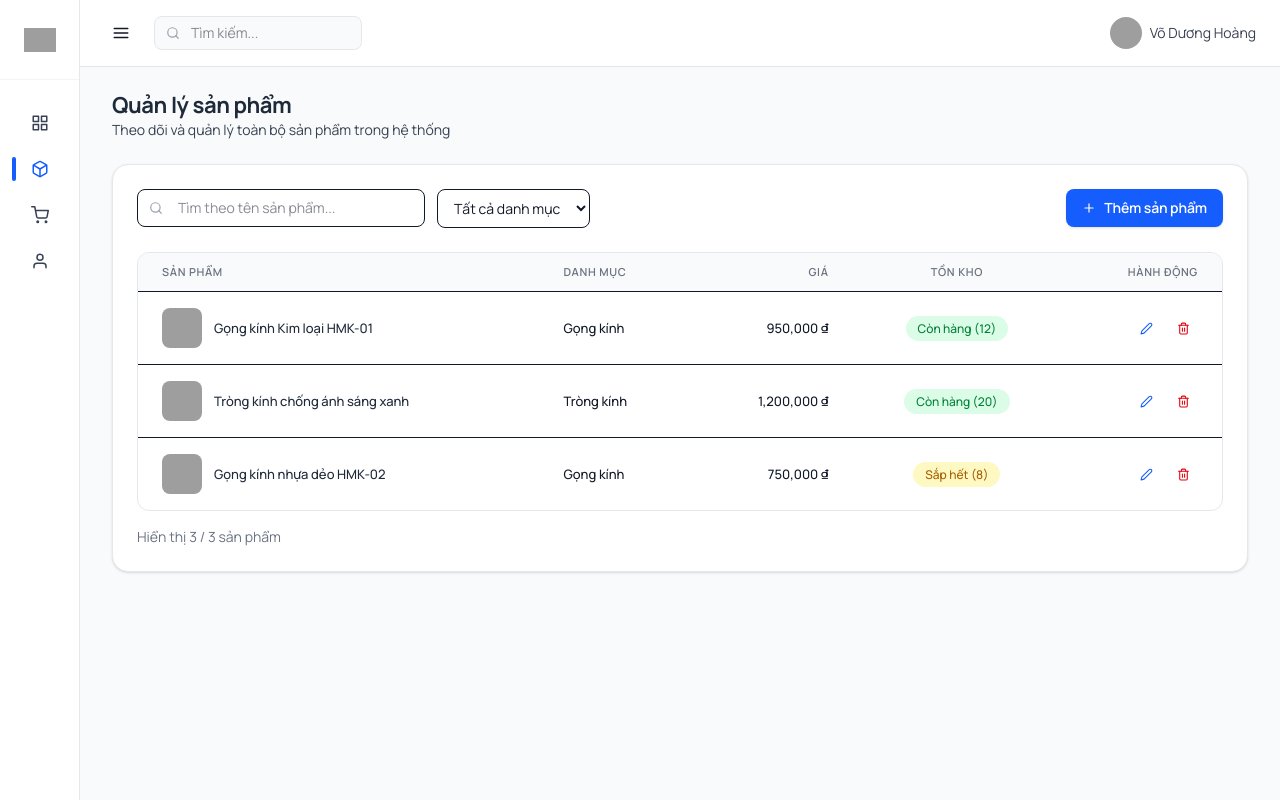
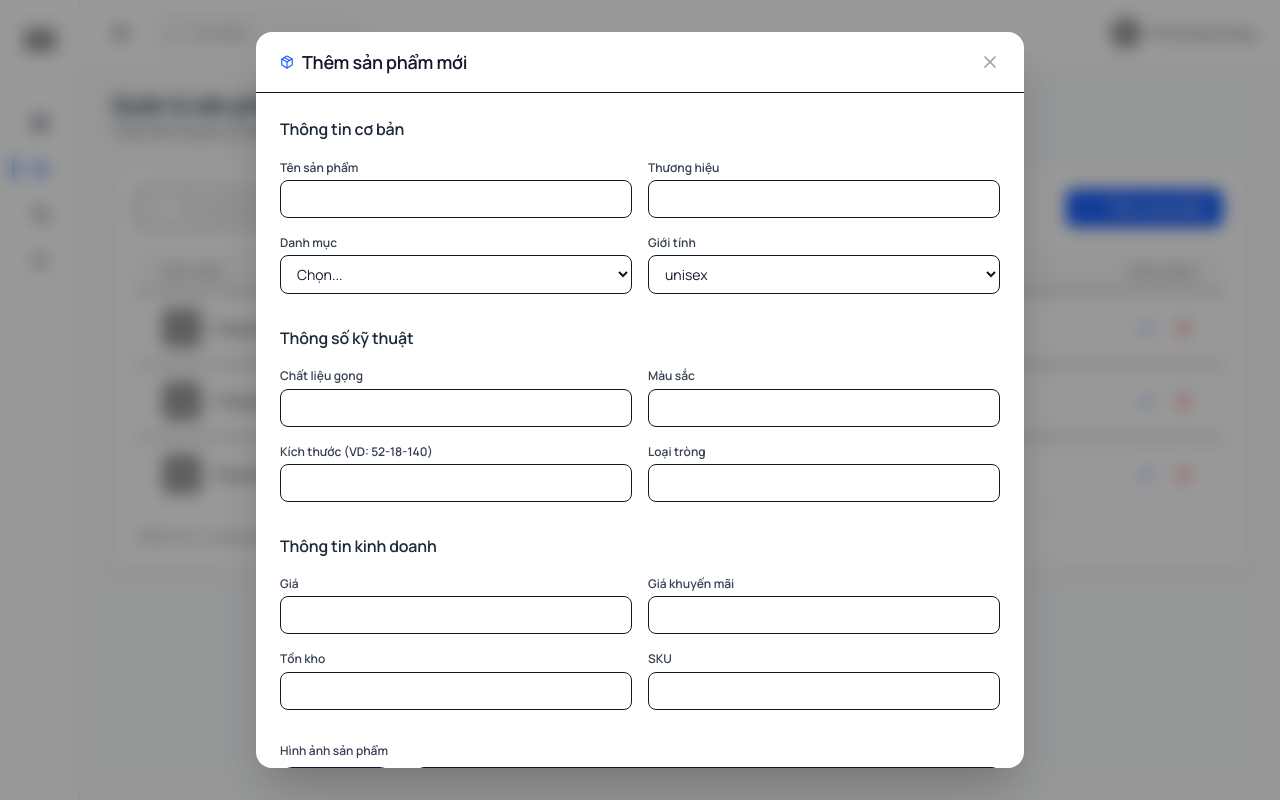
Before and after one commit to KhangTDse/SWP_391_Group5_Frontend, a React (Vite) app: page /dashboard/products in a window 1280 px wide. Both pictures are taken after a click on the button "Thêm sản phẩm". Built offline with nearby package versions, Linux system fonts and the light colour scheme; grey boxes are pictures that could not be loaded.

Commit message:
Update feature: Add Product UI

```diff
--- /dev/null
+++ b/src/modal/AddProductModal.jsx
@@ -0,0 +1,261 @@
+import { useState } from "react";
+import { FiX, FiPackage, FiImage } from "react-icons/fi";
+import { motion, AnimatePresence } from "framer-motion";
+
+function AddProductModal({ onClose, onAdd }) {
+  const [form, setForm] = useState({
+    name: "",
+    brand: "",
+    category: "",
+    gender: "unisex",
+    frameMaterial: "",
+    color: "",
+    size: "",
+    lensType: "",
+    price: "",
+    salePrice: "",
+    stock: "",
+    sku: "",
+    image: "",
+  });
+
+  const handleChange = (e) => {
+    setForm({ ...form, [e.target.name]: e.target.value });
+  };
+
+  const handleSubmit = () => {
+    if (!form.name || !form.category || !form.price) return;
+
+    onAdd({
+      id: Date.now(),
+      ...form,
+      price: Number(form.price),
+      salePrice: form.salePrice ? Number(form.salePrice) : null,
+      stock: Number(form.stock),
+    });
+
+    onClose();
+  };
+
+  return (
+    <AnimatePresence>
+      <motion.div
+        className="fixed inset-0 bg-black/40 backdrop-blur-sm flex items-center justify-center z-50"
+        initial={{ opacity: 0 }}
+        animate={{ opacity: 1 }}
+        exit={{ opacity: 0 }}
+        transition={{ duration: 0.2 }}
+        onClick={onClose}
+      >
+        <motion.div
+          initial={{ scale: 0.92, opacity: 0, y: 40 }}
+          animate={{ scale: 1, opacity: 1, y: 0 }}
+          exit={{ scale: 0.92, opacity: 0, y: 40 }}
+          transition={{
+            type: "spring",
+            stiffness: 260,
+            damping: 20,
+          }}
+          onClick={(e) => e.stopPropagation()}
+          className="bg-white w-full max-w-3xl rounded-2xl shadow-2xl relative max-h-[92vh] overflow-y-auto"
+        >
+          {/* HEADER */}
+          <div className="flex items-center justify-between px-6 py-4 border-b">
+            <div className="flex items-center gap-2">
+              <FiPackage className="text-blue-600" />
+              <h2 className="font-semibold text-lg">Thêm sản phẩm mới</h2>
+            </div>
+
+            <button
+              onClick={onClose}
+              className="text-gray-400 hover:text-gray-600 transition"
+            >
+              <FiX size={20} />
+            </button>
+          </div>
+
+          <div className="p-6 space-y-8">
+            {/* BASIC INFO */}
+            <Section title="Thông tin cơ bản">
+              <Input
+                label="Tên sản phẩm"
+                name="name"
+                value={form.name}
+                onChange={handleChange}
+              />
+              <Input
+                label="Thương hiệu"
+                name="brand"
+                value={form.brand}
+                onChange={handleChange}
+              />
+              <Select
+                label="Danh mục"
+                name="category"
+                value={form.category}
+                onChange={handleChange}
+                options={["Kính mát", "Kính cận", "Gọng kính", "Tròng kính"]}
+              />
+              <Select
+                label="Giới tính"
+                name="gender"
+                value={form.gender}
+                onChange={handleChange}
+                options={["unisex", "male", "female"]}
+              />
+            </Section>
+
+            {/* TECH INFO */}
+            <Section title="Thông số kỹ thuật">
+              <Input
+                label="Chất liệu gọng"
+                name="frameMaterial"
+                value={form.frameMaterial}
+                onChange={handleChange}
+              />
+              <Input
+                label="Màu sắc"
+                name="color"
+                value={form.color}
+                onChange={handleChange}
+              />
+              <Input
+                label="Kích thước (VD: 52-18-140)"
+                name="size"
+                value={form.size}
+                onChange={handleChange}
+              />
+              <Input
+                label="Loại tròng"
+                name="lensType"
+                value={form.lensType}
+                onChange={handleChange}
+              />
+            </Section>
+
+            {/* BUSINESS */}
+            <Section title="Thông tin kinh doanh">
+              <Input
+                label="Giá"
+                name="price"
+                type="number"
+                value={form.price}
+                onChange={handleChange}
+              />
+              <Input
+                label="Giá khuyến mãi"
+                name="salePrice"
+                type="number"
+                value={form.salePrice}
+                onChange={handleChange}
+              />
+              <Input
+                label="Tồn kho"
+                name="stock"
+                type="number"
+                value={form.stock}
+                onChange={handleChange}
+              />
+              <Input
+                label="SKU"
+                name="sku"
+                value={form.sku}
+                onChange={handleChange}
+              />
+            </Section>
+
+            {/* IMAGE */}
+            <div>
+              <label className="text-sm text-gray-600 mb-2 block">
+                Hình ảnh sản phẩm
+              </label>
+
+              <div className="flex gap-6 items-start">
+                <div className="w-28 h-28 border rounded-xl bg-gray-50 flex items-center justify-center overflow-hidden">
+                  {form.image ? (
+                    <img
+                      src={form.image}
+                      alt="preview"
+                      className="w-full h-full object-cover"
+                    />
+                  ) : (
+                    <FiImage className="text-gray-400 text-3xl" />
+                  )}
+                </div>
+
+                <input
+                  name="image"
+                  placeholder="Dán link ảnh vào đây..."
+                  value={form.image}
+                  onChange={handleChange}
+                  className="flex-1 border px-3 py-2 rounded-lg text-sm focus:ring-2 focus:ring-blue-500"
+                />
+              </div>
+            </div>
+          </div>
+
+          {/* FOOTER */}
+          <div className="flex justify-end gap-3 px-6 py-4 border-t bg-gray-50 rounded-b-2xl">
+            <button
+              onClick={onClose}
+              className="px-4 py-2 text-sm border rounded-lg hover:bg-gray-100 transition"
+            >
+              Huỷ
+            </button>
+
+            <button
+              onClick={handleSubmit}
+              className="px-6 py-2 text-sm bg-blue-600 text-white rounded-lg hover:bg-blue-700 transition"
+            >
+              Lưu sản phẩm
+            </button>
+          </div>
+        </motion.div>
+      </motion.div>
+    </AnimatePresence>
+  );
+}
+
+/* COMPONENTS giữ nguyên */
+
+function Section({ title, children }) {
+  return (
+    <div>
+      <h3 className="text-md font-semibold text-gray-800 mb-4">{title}</h3>
+      <div className="grid grid-cols-1 md:grid-cols-2 gap-4">{children}</div>
+    </div>
+  );
+}
+
+function Input({ label, ...props }) {
+  return (
+    <div>
+      <label className="text-sm text-gray-600 mb-1 block">{label}</label>
+      <input
+        {...props}
+        className="w-full border px-3 py-2 rounded-lg text-sm focus:ring-2 focus:ring-blue-500"
+      />
+    </div>
+  );
+}
+
+function Select({ label, options, ...props }) {
+  return (
+    <div>
+      <label className="text-sm text-gray-600 mb-1 block">{label}</label>
+      <select
+        {...props}
+        className="w-full border px-3 py-2 rounded-lg text-sm focus:ring-2 focus:ring-blue-500"
+      >
+        <option value="">Chọn...</option>
+        {options.map((opt) => (
+          <option key={opt} value={opt}>
+            {opt}
+          </option>
+        ))}
+      </select>
+    </div>
+  );
+}
+
+export default AddProductModal;
--- a/src/pages/AdminProducts.jsx
+++ b/src/pages/AdminProducts.jsx
@@ -1,11 +1,13 @@
 import { useMemo, useState } from "react";
 import { productsMock } from "../data/adminMock";
 import { FiPlus, FiSearch, FiEdit2, FiTrash2, FiPackage } from "react-icons/fi";
+import AddProductModal from "../modal/AddProductModal";
 
 function AdminProducts() {
   const [search, setSearch] = useState("");
   const [category, setCategory] = useState("all");
-  const [products] = useState(productsMock);
+  const [products, setProducts] = useState(productsMock);
+  const [showModal, setShowModal] = useState(false);
 
   /* =========================
      CATEGORY LIST
@@ -23,6 +25,13 @@ function AdminProducts() {
     const matchCategory = category === "all" || p.category === category;
     return matchName && matchCategory;
   });
+
+  /* =========================
+     ADD PRODUCT
+  ========================= */
+  const handleAddProduct = (product) => {
+    setProducts((prev) => [...prev, product]);
+  };
 
   /* =========================
      STOCK UI
@@ -99,7 +108,10 @@ function AdminProducts() {
           </div>
 
           {/* ADD BUTTON */}
-          <button className="flex items-center gap-2 bg-blue-600 text-white px-4 py-2 rounded-lg hover:bg-blue-700 transition shadow-sm">
+          <button
+            onClick={() => setShowModal(true)}
+            className="flex items-center gap-2 bg-blue-600 text-white px-4 py-2 rounded-lg hover:bg-blue-700 transition shadow-sm"
+          >
             <FiPlus />
             Thêm sản phẩm
           </button>
@@ -175,7 +187,9 @@ function AdminProducts() {
                   <td colSpan={5} className="py-16 text-center">
                     <div className="flex flex-col items-center gap-3 text-gray-400">
                       <FiPackage className="text-4xl" />
-                      <p className="text-sm">Không tìm thấy sản phẩm phù hợp</p>
+                      <p className="text-sm">
+                        Không tìm thấy sản phẩm phù hợp
+                      </p>
                     </div>
                   </td>
                 </tr>
@@ -189,6 +203,16 @@ function AdminProducts() {
           Hiển thị {filteredProducts.length} / {products.length} sản phẩm
         </div>
       </div>
+
+      {/* =========================
+         MODAL
+      ========================= */}
+      {showModal && (
+        <AddProductModal
+          onClose={() => setShowModal(false)}
+          onAdd={handleAddProduct}
+        />
+      )}
     </div>
   );
 }
```
